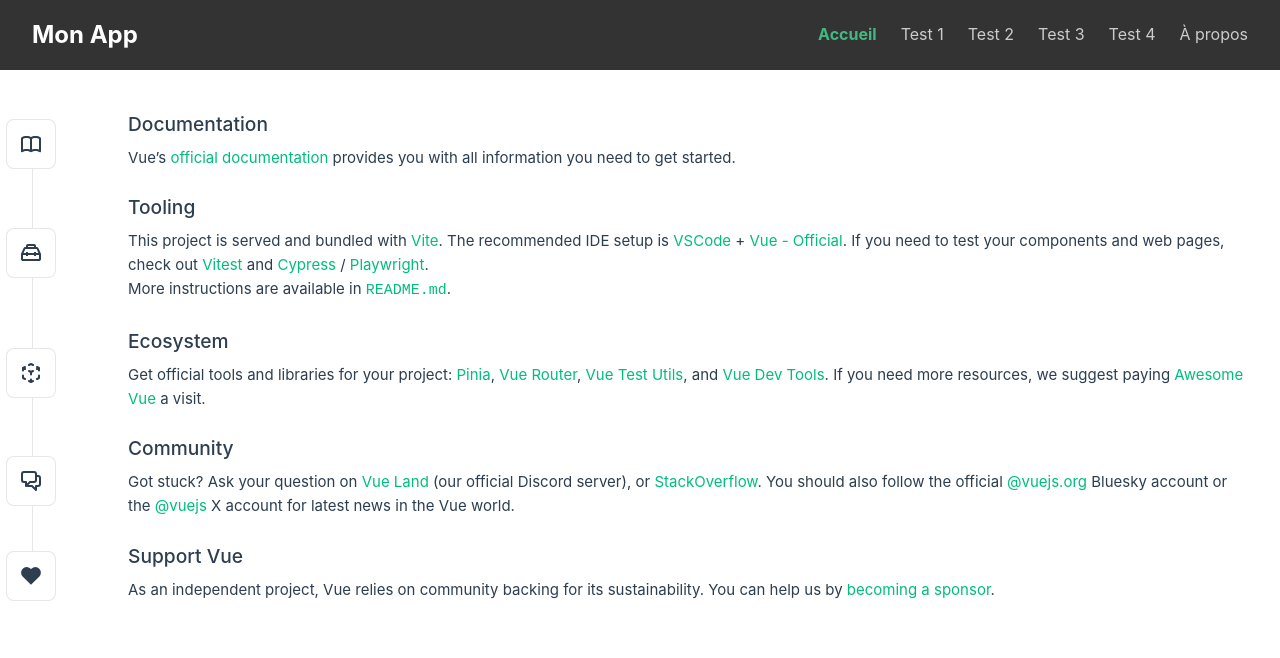
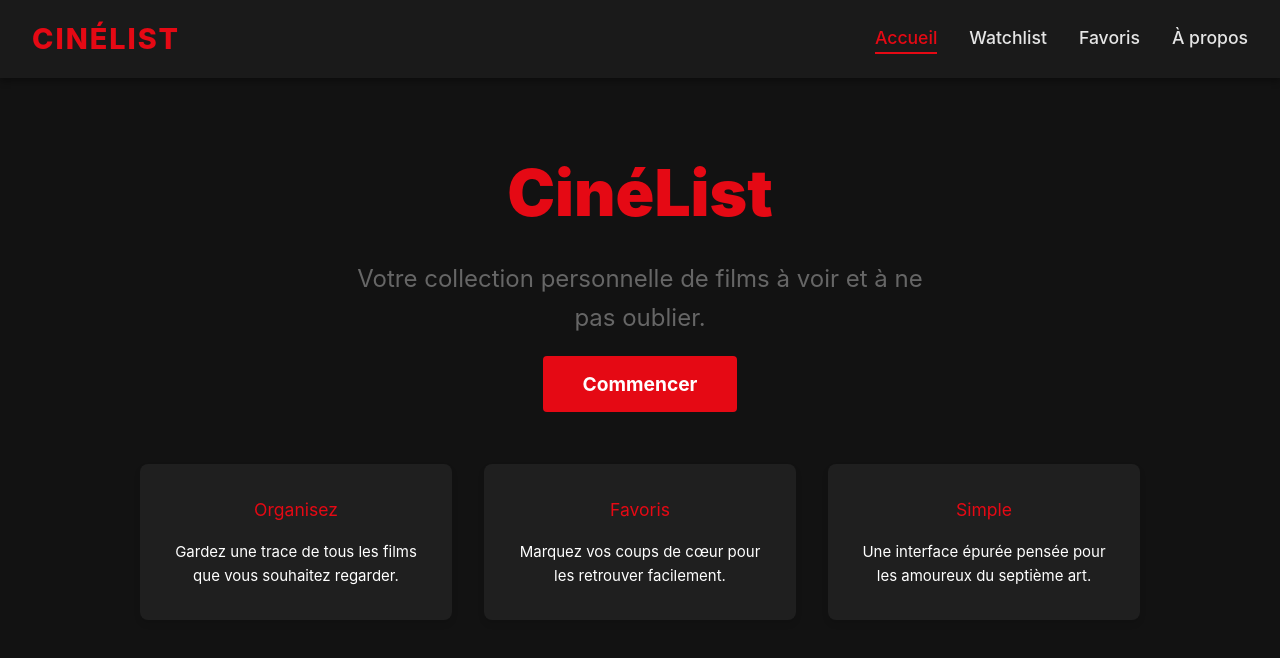
Before and after one commit to Saidafk/projetVueJS, a Vue app in the folder vue-project/: page / in a window 1280 px wide. Shown: the top 658 px of the page. Built offline with nearby package versions, Linux system fonts and the light colour scheme.

Commit message:
refactor: update NavBar and routing, add Watchlist and Favoris views, enhance HomeView layout

```diff
--- a/vue-project/src/App.vue
+++ b/vue-project/src/App.vue
@@ -13,19 +13,37 @@ import NavBar from './components/NavBar.vue'
 </template>
 
 <style>
-/* Style global pour s'assurer que le contenu prend toute la largeur */
+/* Reset et styles globaux */
+body {
+  margin: 0;
+  padding: 0;
+  font-family: 'Inter', sans-serif;
+  background-color: #121212; /* Fond très sombre */
+  color: #ffffff; /* Texte blanc par défaut */
+  -webkit-font-smoothing: antialiased;
+}
+
 #app {
   max-width: 100% !important;
   margin: 0 !important;
   padding: 0 !important;
+  width: 100%;
 }
 
 .app-container {
   width: 100%;
   min-height: 100vh;
+  display: flex;
+  flex-direction: column;
 }
 
 .app-content {
-  padding: 2rem;
+  flex: 1;
+  width: 100%;
+  box-sizing: border-box;
+}
+
+h1, h2, h3 {
+  color: #ffffff;
 }
 </style>
--- a/vue-project/src/components/NavBar.vue
+++ b/vue-project/src/components/NavBar.vue
@@ -5,14 +5,12 @@ import { RouterLink } from 'vue-router'
 <template>
   <nav class="navbar">
     <div class="navbar-brand">
-      <RouterLink to="/" class="brand-link">Mon App</RouterLink>
+      <RouterLink to="/" class="brand-link">CinéList</RouterLink>
     </div>
     <div class="navbar-links">
       <RouterLink to="/" class="nav-link">Accueil</RouterLink>
-      <RouterLink to="/test1" class="nav-link">Test 1</RouterLink>
-      <RouterLink to="/test2" class="nav-link">Test 2</RouterLink>
-      <RouterLink to="/test3" class="nav-link">Test 3</RouterLink>
-      <RouterLink to="/test4" class="nav-link">Test 4</RouterLink>
+      <RouterLink to="/watchlist" class="nav-link">Watchlist</RouterLink>
+      <RouterLink to="/favoris" class="nav-link">Favoris</RouterLink>
       <RouterLink to="/about" class="nav-link">À propos</RouterLink>
     </div>
   </nav>
@@ -20,7 +18,7 @@ import { RouterLink } from 'vue-router'
 
 <style scoped>
 .navbar {
-  background-color: #333;
+  background-color: #1a1a1a;
   color: white;
   padding: 1rem 2rem;
   display: flex;
@@ -28,36 +26,38 @@ import { RouterLink } from 'vue-router'
   align-items: center;
   width: 100%;
   box-sizing: border-box;
+  box-shadow: 0 4px 6px rgba(0,0,0,0.3);
 }
 
 .brand-link {
-  font-size: 1.5rem;
-  font-weight: bold;
-  color: white;
+  font-size: 1.8rem;
+  font-weight: 800;
+  color: #e50914; /* Rouge style cinéma */
   text-decoration: none;
-  white-space: nowrap; /* Empêche le titre d'aller à la ligne */
+  text-transform: uppercase;
+  letter-spacing: 2px;
 }
 
 .navbar-links {
   display: flex;
-  gap: 1.5rem;
-  flex-wrap: nowrap; /* Empêche les liens d'aller à la ligne */
+  gap: 2rem;
 }
 
 .nav-link {
-  color: #ccc;
+  color: #e5e5e5;
   text-decoration: none;
-  font-size: 1rem;
-  transition: color 0.3s;
-  white-space: nowrap;
+  font-size: 1.1rem;
+  font-weight: 500;
+  transition: color 0.3s, transform 0.2s;
 }
 
 .nav-link:hover {
-  color: white;
+  color: #ffffff;
+  transform: translateY(-2px);
 }
 
 .nav-link.router-link-active {
-  color: #42b983;
-  font-weight: bold;
+  color: #e50914;
+  border-bottom: 2px solid #e50914;
 }
 </style>
--- a/vue-project/src/router/index.js
+++ b/vue-project/src/router/index.js
@@ -1,9 +1,5 @@
 import { createRouter, createWebHistory } from 'vue-router'
 import HomeView from '../views/HomeView.vue'
-import Test1View from '../views/Test1View.vue'
-import Test2View from '../views/Test2View.vue'
-import Test3View from '../views/Test3View.vue'
-import Test4View from '../views/Test4View.vue'
 
 const router = createRouter({
   history: createWebHistory(import.meta.env.BASE_URL),
@@ -14,29 +10,19 @@ const router = createRouter({
       component: HomeView,
     },
     {
+      path: '/watchlist',
+      name: 'watchlist',
+      component: () => import('../views/WatchlistView.vue'),
+    },
+    {
+      path: '/favoris',
+      name: 'favoris',
+      component: () => import('../views/FavorisView.vue'),
+    },
+    {
       path: '/about',
       name: 'about',
       component: () => import('../views/AboutView.vue'),
-    },
-    {
-      path: '/test1',
-      name: 'test1',
-      component: Test1View,
-    },
-    {
-      path: '/test2',
-      name: 'test2',
-      component: Test2View,
-    },
-    {
-      path: '/test3',
-      name: 'test3',
-      component: Test3View,
-    },
-    {
-      path: '/test4',
-      name: 'test4',
-      component: Test4View,
     },
   ],
 })
--- /dev/null
+++ b/vue-project/src/views/FavorisView.vue
@@ -0,0 +1,14 @@
+<template>
+  <div class="favoris">
+    <h1>Mes Favoris</h1>
+    <div class="movie-list">
+      <p>Aucun film favori pour le moment.</p>
+    </div>
+  </div>
+</template>
+
+<style scoped>
+.favoris {
+  padding: 2rem;
+}
+</style>
--- a/vue-project/src/views/HomeView.vue
+++ b/vue-project/src/views/HomeView.vue
@@ -1,9 +1,90 @@
 <script setup>
-import TheWelcome from '../components/TheWelcome.vue'
+import { RouterLink } from 'vue-router'
 </script>
 
 <template>
-  <main>
-    <TheWelcome />
+  <main class="home">
+    <div class="hero">
+      <h1>CinéList</h1>
+      <p>Votre collection personnelle de films à voir et à ne pas oublier.</p>
+      <RouterLink to="/watchlist" class="cta-button">Commencer</RouterLink>
+    </div>
+
+    <div class="features">
+      <div class="feature-card">
+        <h3>Organisez</h3>
+        <p>Gardez une trace de tous les films que vous souhaitez regarder.</p>
+      </div>
+      <div class="feature-card">
+        <h3>Favoris</h3>
+        <p>Marquez vos coups de cœur pour les retrouver facilement.</p>
+      </div>
+      <div class="feature-card">
+        <h3>Simple</h3>
+        <p>Une interface épurée pensée pour les amoureux du septième art.</p>
+      </div>
+    </div>
   </main>
 </template>
+
+<style scoped>
+.home {
+  display: flex;
+  flex-direction: column;
+  align-items: center;
+  gap: 4rem;
+  padding: 4rem 2rem;
+  text-align: center;
+}
+
+.hero h1 {
+  font-size: 4rem;
+  font-weight: 900;
+  color: #e50914;
+  margin-bottom: 1rem;
+}
+
+.hero p {
+  font-size: 1.5rem;
+  color: #666;
+  max-width: 600px;
+  margin-bottom: 2rem;
+}
+
+.cta-button {
+  background-color: #e50914;
+  color: white;
+  padding: 1rem 2.5rem;
+  border-radius: 4px;
+  font-size: 1.2rem;
+  font-weight: bold;
+  text-decoration: none;
+  transition: background-color 0.3s, transform 0.2s;
+}
+
+.cta-button:hover {
+  background-color: #f40612;
+  transform: scale(1.05);
+}
+
+.features {
+  display: grid;
+  grid-template-columns: repeat(auto-fit, minmax(250px, 1fr));
+  gap: 2rem;
+  width: 100%;
+  max-width: 1000px;
+}
+
+.feature-card {
+  padding: 2rem;
+  background: #1f1f1f;
+  border-radius: 8px;
+  color: white;
+  box-shadow: 0 4px 6px rgba(0,0,0,0.1);
+}
+
+.feature-card h3 {
+  color: #e50914;
+  margin-bottom: 1rem;
+}
+</style>
--- /dev/null
+++ b/vue-project/src/views/WatchlistView.vue
@@ -0,0 +1,65 @@
+<template>
+  <div class="watchlist-page">
+    <div class="container">
+      <h1>Ma Watchlist</h1>
+
+      <div class="add-movie-box">
+        <p class="placeholder-text">
+          Bientôt ici : Formulaire multi-étapes pour ajouter un film !
+        </p>
+      </div>
+
+      <div class="movie-list">
+        <p class="empty-message">Aucun film dans votre watchlist pour le moment.</p>
+      </div>
+    </div>
+  </div>
+</template>
+
+<style scoped>
+.watchlist-page {
+  padding: 3rem 2rem;
+  min-height: calc(100vh - 70px);
+}
+
+.container {
+  max-width: 1000px;
+  margin: 0 auto;
+}
+
+h1 {
+  font-size: 2.5rem;
+  margin-bottom: 2rem;
+  color: #ffffff;
+  border-bottom: 2px solid #e50914;
+  display: inline-block;
+  padding-bottom: 0.5rem;
+}
+
+.add-movie-box {
+  background-color: #1f1f1f;
+  border: 1px dashed #e50914;
+  border-radius: 12px;
+  padding: 3rem;
+  text-align: center;
+  margin-bottom: 3rem;
+  transition: transform 0.3s;
+}
+
+.add-movie-box:hover {
+  transform: translateY(-5px);
+}
+
+.placeholder-text {
+  color: #aaaaaa;
+  font-size: 1.2rem;
+  font-style: italic;
+}
+
+.empty-message {
+  color: #888888;
+  font-size: 1.1rem;
+  text-align: center;
+  margin-top: 4rem;
+}
+</style>
```
